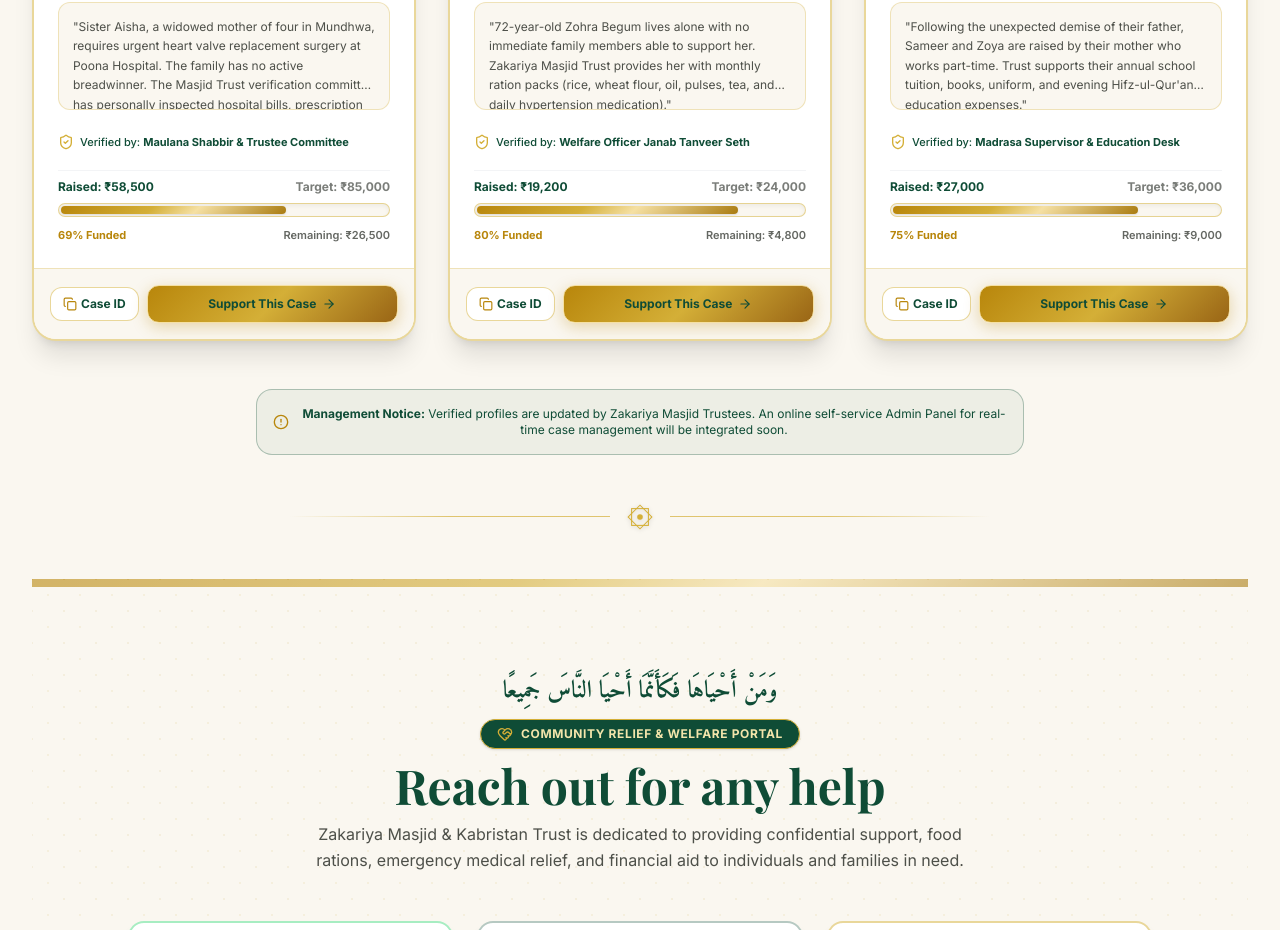
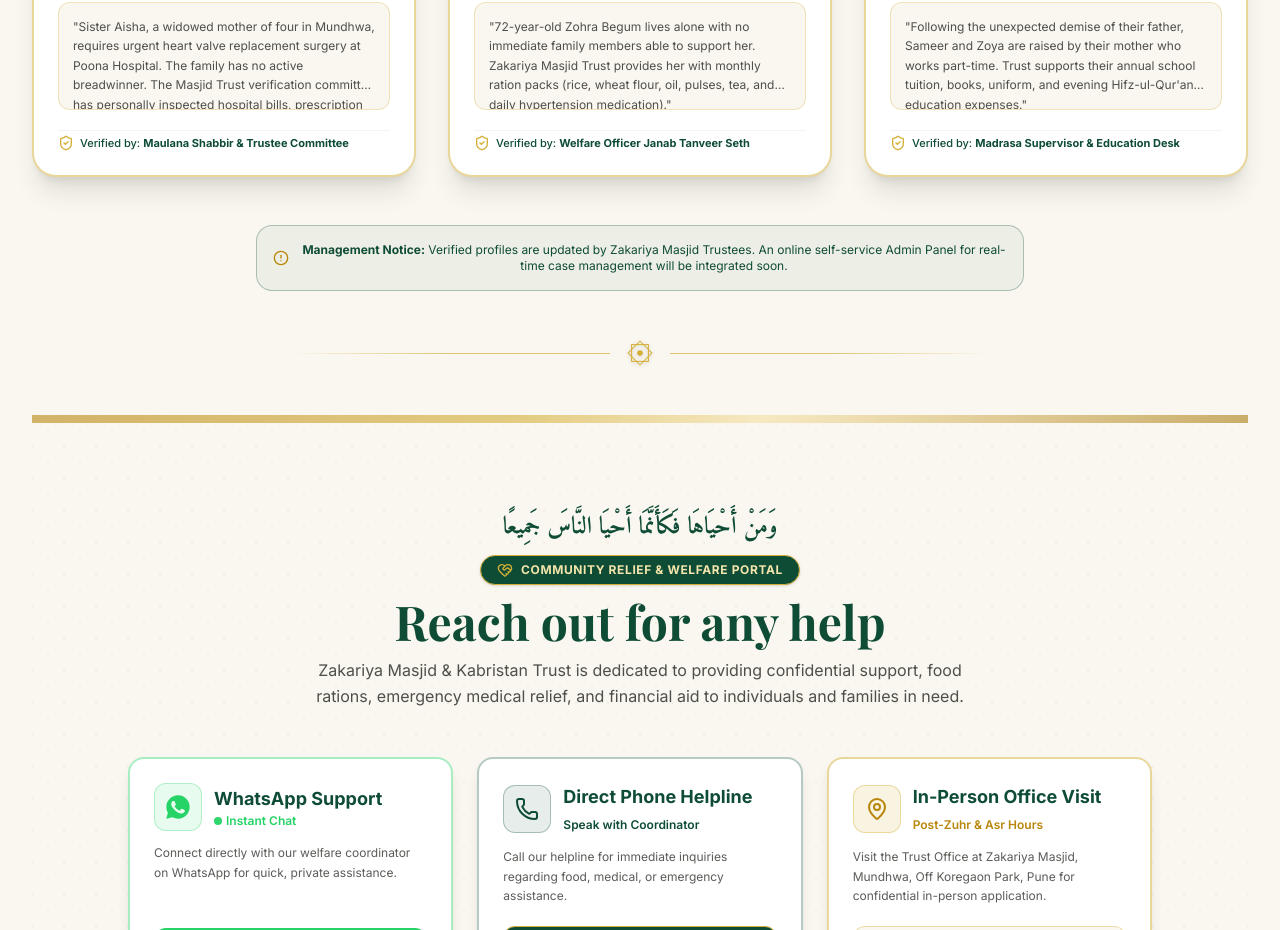
Before and after one commit to waterlemondigital/zakariyamasjid, a React (Vite) app in the folder frontend/: page /needy-cases in a window 1280 px wide. Shown: the part 1100-2030 px from the top of the page. Built offline with nearby package versions, Linux system fonts and the light colour scheme; a web font is replaced by a local one.

Commit message:
Remove progress bar, raised amount, Case ID button, and Support button from case cards

```diff
--- a/frontend/src/pages/NeedyCases.tsx
+++ b/frontend/src/pages/NeedyCases.tsx
@@ -1,5 +1,4 @@
 import React, { useState } from 'react';
-import { Link } from 'react-router-dom';
 import { NeedyProfile } from '../types';
 import { SectionDivider } from '../components/SectionDivider';
 import { TrustBadge } from '../components/TrustBadge';
@@ -10,15 +9,11 @@ import {
   Sparkles,
   CheckCircle2,
   AlertCircle,
-  Share2,
   MapPin,
   User,
   FileCheck,
-  ArrowRight,
   Filter,
-  Coins,
-  Copy,
-  Check
+  Coins
 } from 'lucide-react';
 
 const mockNeedyProfiles: NeedyProfile[] = [
@@ -71,18 +66,11 @@ const mockNeedyProfiles: NeedyProfile[] = [
 
 export const NeedyCases: React.FC = () => {
   const [selectedCategory, setSelectedCategory] = useState<string>('All');
-  const [copiedId, setCopiedId] = useState<string | null>(null);
 
   const filteredProfiles = mockNeedyProfiles.filter((profile) => {
     if (selectedCategory === 'All') return true;
     return profile.category === selectedCategory;
   });
-
-  const handleCopyCaseId = (caseNumber: string) => {
-    navigator.clipboard.writeText(caseNumber);
-    setCopiedId(caseNumber);
-    setTimeout(() => setCopiedId(null), 2000);
-  };
 
   return (
     <div className="py-12 md:py-20 bg-[#FAF7F0] min-h-screen">
@@ -154,11 +142,6 @@ export const NeedyCases: React.FC = () => {
         {/* Needy Profiles Grid */}
         <div className="grid grid-cols-1 lg:grid-cols-3 gap-8">
           {filteredProfiles.map((profile) => {
-            const percentage = Math.min(
-              100,
-              Math.round((profile.raisedAmount / profile.targetAmount) * 100)
-            );
-
             return (
               <div
                 key={profile.id}
@@ -217,59 +200,10 @@ export const NeedyCases: React.FC = () => {
                   </p>
 
                   {/* Verification Note */}
-                  <div className="flex items-center gap-1.5 text-[11px] text-[#0F4C36] font-medium pt-1">
+                  <div className="flex items-center gap-1.5 text-[11px] text-[#0F4C36] font-medium pt-1 border-t border-gray-100">
                     <ShieldCheck className="w-4 h-4 text-[#D4AF37] flex-shrink-0" />
                     <span>Verified by: <strong className="text-[#0F4C36]">{profile.verifiedBy}</strong></span>
                   </div>
-
-                  {/* Progress Bar & Amount */}
-                  <div className="space-y-2 pt-2 border-t border-gray-100">
-                    <div className="flex items-center justify-between text-xs font-bold">
-                      <span className="text-[#0F4C36]">
-                        Raised: ₹{profile.raisedAmount.toLocaleString('en-IN')}
-                      </span>
-                      <span className="text-[#22261F]/60">
-                        Target: ₹{profile.targetAmount.toLocaleString('en-IN')}
-                      </span>
-                    </div>
-
-                    {/* Outer Bar */}
-                    <div className="w-full bg-[#FAF7F0] rounded-full h-3.5 p-0.5 border border-[#D4AF37]/50 shadow-inner overflow-hidden">
-                      <div
-                        className="gold-gradient-bg h-full rounded-full transition-all duration-1000 shadow-sm"
-                        style={{ width: `${percentage}%` }}
-                      ></div>
-                    </div>
-
-                    <div className="flex items-center justify-between text-[11px] font-semibold text-[#22261F]/70 pt-0.5">
-                      <span className="text-[#B8860B] font-bold">{percentage}% Funded</span>
-                      <span>Remaining: ₹{(profile.targetAmount - profile.raisedAmount).toLocaleString('en-IN')}</span>
-                    </div>
-                  </div>
-                </div>
-
-                {/* Footer Buttons */}
-                <div className="p-4 bg-[#FAF7F0] border-t border-[#D4AF37]/30 flex items-center justify-between gap-2">
-                  <button
-                    type="button"
-                    onClick={() => handleCopyCaseId(profile.caseNumber)}
-                    className="inline-flex items-center gap-1 px-3 py-2 rounded-xl bg-white border border-[#D4AF37]/50 text-[#0F4C36] font-bold text-xs hover:bg-[#0F4C36]/5 transition-colors"
-                    title="Copy Case Number for reference"
-                  >
-                    {copiedId === profile.caseNumber ? (
-                      <Check className="w-3.5 h-3.5 text-green-600" />
-                    ) : (
-                      <Copy className="w-3.5 h-3.5 text-[#B8860B]" />
-                    )}
-                    {copiedId === profile.caseNumber ? 'Copied' : 'Case ID'}
-                  </button>
-
-                  <Link
-                    to="/donate"
-                    className="btn-islamic-gold flex-1 py-2.5 px-4 rounded-xl text-xs font-bold text-center inline-flex items-center justify-center gap-1.5 shadow-md"
-                  >
-                    Support This Case <ArrowRight className="w-3.5 h-3.5" />
-                  </Link>
                 </div>
               </div>
             );
```
